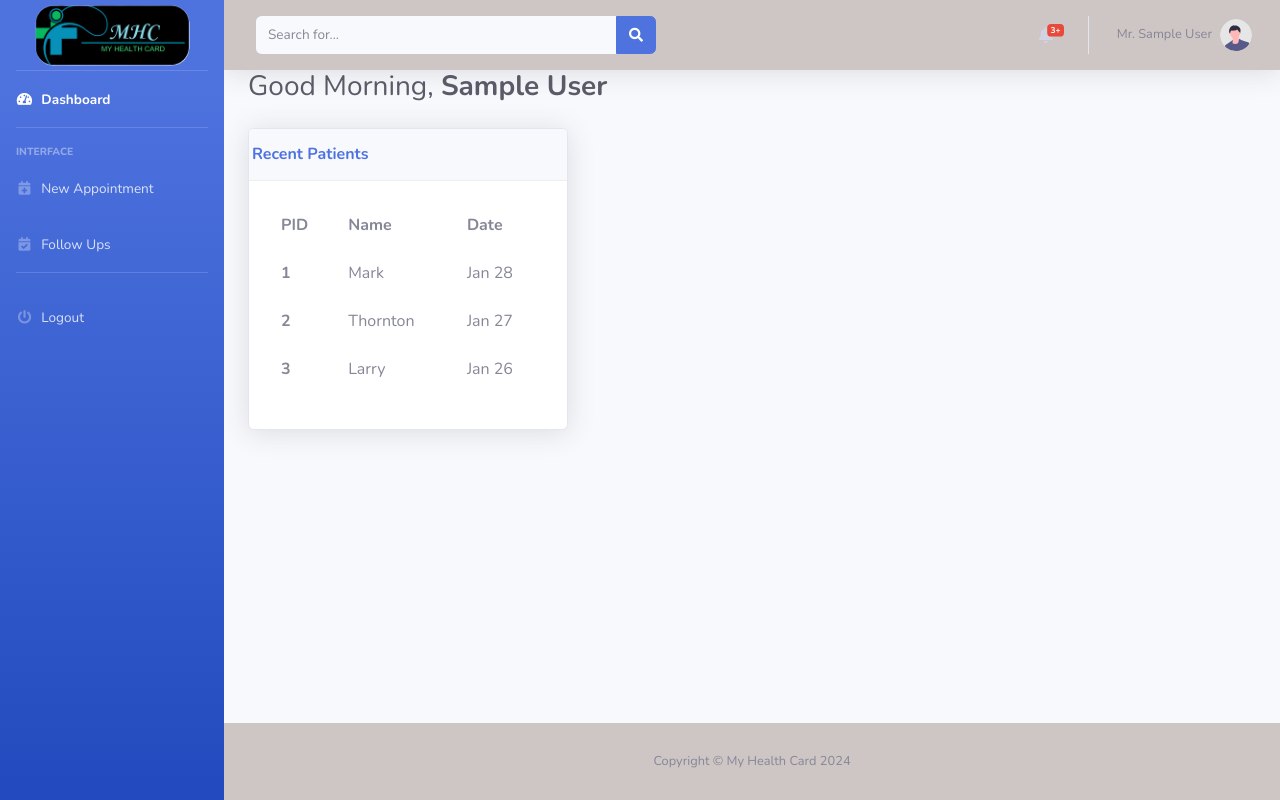
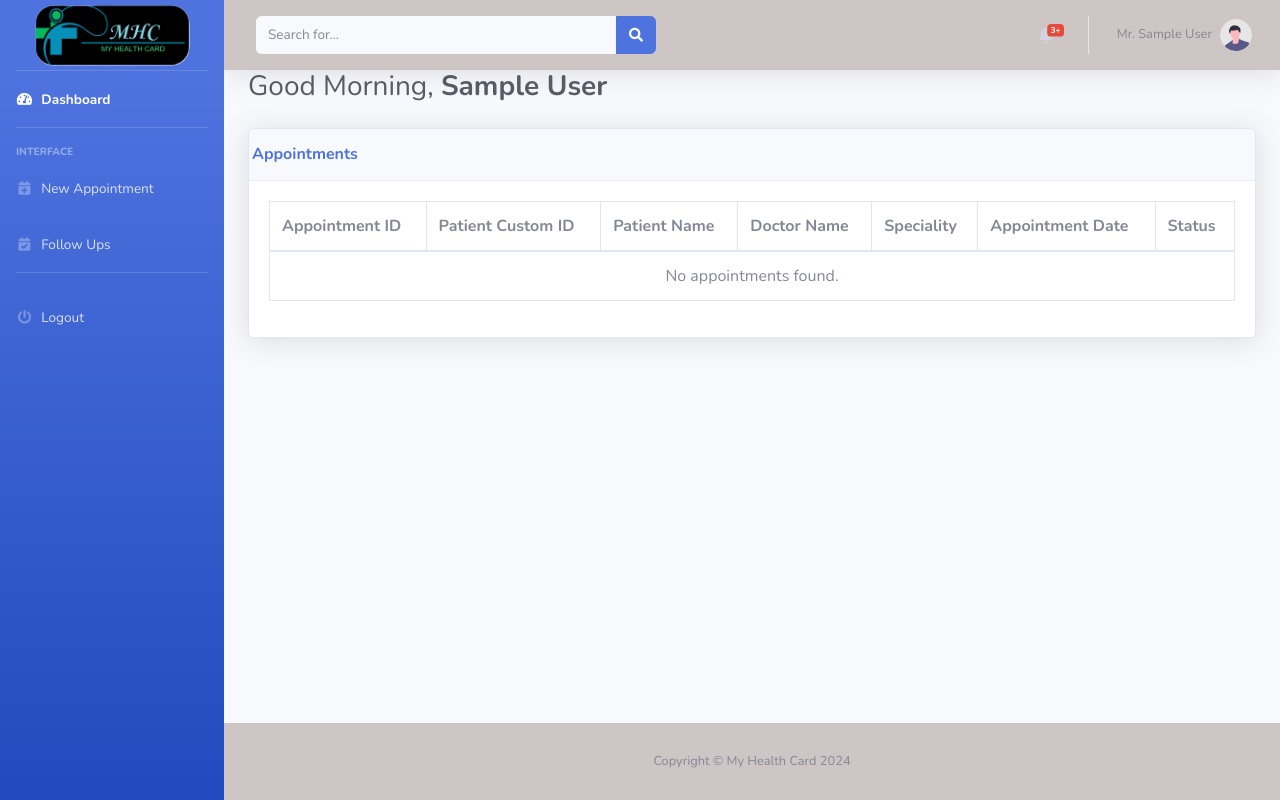
Before and after one commit to smabid2018/Health-app, a Django app: page /admin_dashboard/ in a window 1280 px wide. Run offline with Django 5.2, Linux system fonts and the light colour scheme; the visitor is signed in with stand-in values (Sample User, id 1); data comes from the database, SQL or seed files in the repository; some libraries are stand-ins or nearby versions.

Commit message:
the dynamic data of appointment handled

```diff
--- a/mhcapp/templates/admindash.html
+++ b/mhcapp/templates/admindash.html
@@ -5,43 +5,46 @@
 
     <!-- Page Heading -->
     <div class="d-sm-flex align-items-lg-start mb-4 justify-content-between">
-        <h1 class="h3 mb-0 text-gray-800">Good Morning, <strong>{{admin.name}}</strong></h1>
-
+        <h1 class="h3 mb-0 text-gray-800">Good Morning, <strong>{{ admin.name }}</strong></h1>
     </div>
 
-    <!-- Content Row -->
+    <!-- Appointments Table -->
     <div class="row">
-        <!-- Recent Patients -->
-        <div class="col-xl-4 col-lg-5">
+        <div class="col-xl-12 col-lg-12">
             <div class="card shadow mb-4">
                 <div class="card-header py-3 d-flex flex-row align-items-center justify-content-between">
-                    <h6 class="m-0 font-weight-bold text-primary">Recent Patients</h6>
+                    <h6 class="m-0 font-weight-bold text-primary">Appointments</h6>
                 </div>
                 <div class="card-body">
-                    <table class="table table-borderless">
+                    <div class="table-responsive">
+                        <table class="table table-bordered" id="appointmentsTable" width="100%" cellspacing="0">
                             <thead>
                                 <tr>
-                                <th scope="col">PID</th>
-                                <th scope="col">Name</th>
-                                <th scope="col">Date</th>
+                                    <th>Appointment ID</th>
+                                    <th>Patient Custom ID</th>
+                                    <th>Patient Name</th>
+                                    <th>Doctor Name</th>
+                                    <th>Speciality</th>
+                                    <th>Appointment Date</th>
+                                    <th>Status</th>
                                 </tr>
                             </thead>
                             <tbody>
+                                {% for appointment in appointments %}
                                 <tr>
-                                <th scope="row">1</th>
-                                <td>Mark</td>
-                                <td>Jan 28</td>
+                                    <td>{{ appointment.appointment_id }}</td>
+                                    <td>{{ appointment.patient.user.custom_id }}</td>
+                                    <td>{{ appointment.patient.user.name }}</td>
+                                    <td>{{ appointment.doctor.user.name }}</td>
+                                    <td>{{ appointment.doctor.speciality }}</td>
+                                    <td>{{ appointment.appointment_date|date:"M d, Y H:i" }}</td>
+                                    <td>{{ appointment.status }}</td>
                                 </tr>
+                                {% empty %}
                                 <tr>
-                                <th scope="row">2</th>
-                                <td>Thornton</td>
-                                <td>Jan 27</td>
+                                    <td colspan="8" class="text-center">No appointments found.</td>
                                 </tr>
-                            <tr>
-                                <th scope="row">3</th>
-                                <td>Larry</td>
-                                <td>Jan 26</td>
-                            </tr>
+                                {% endfor %}
                             </tbody>
                         </table>
                     </div>
@@ -49,4 +52,5 @@
             </div>
         </div>
     </div>
+</div>
 {% endblock %}
```
Lines whose indentation alone changed are shown as unchanged.
